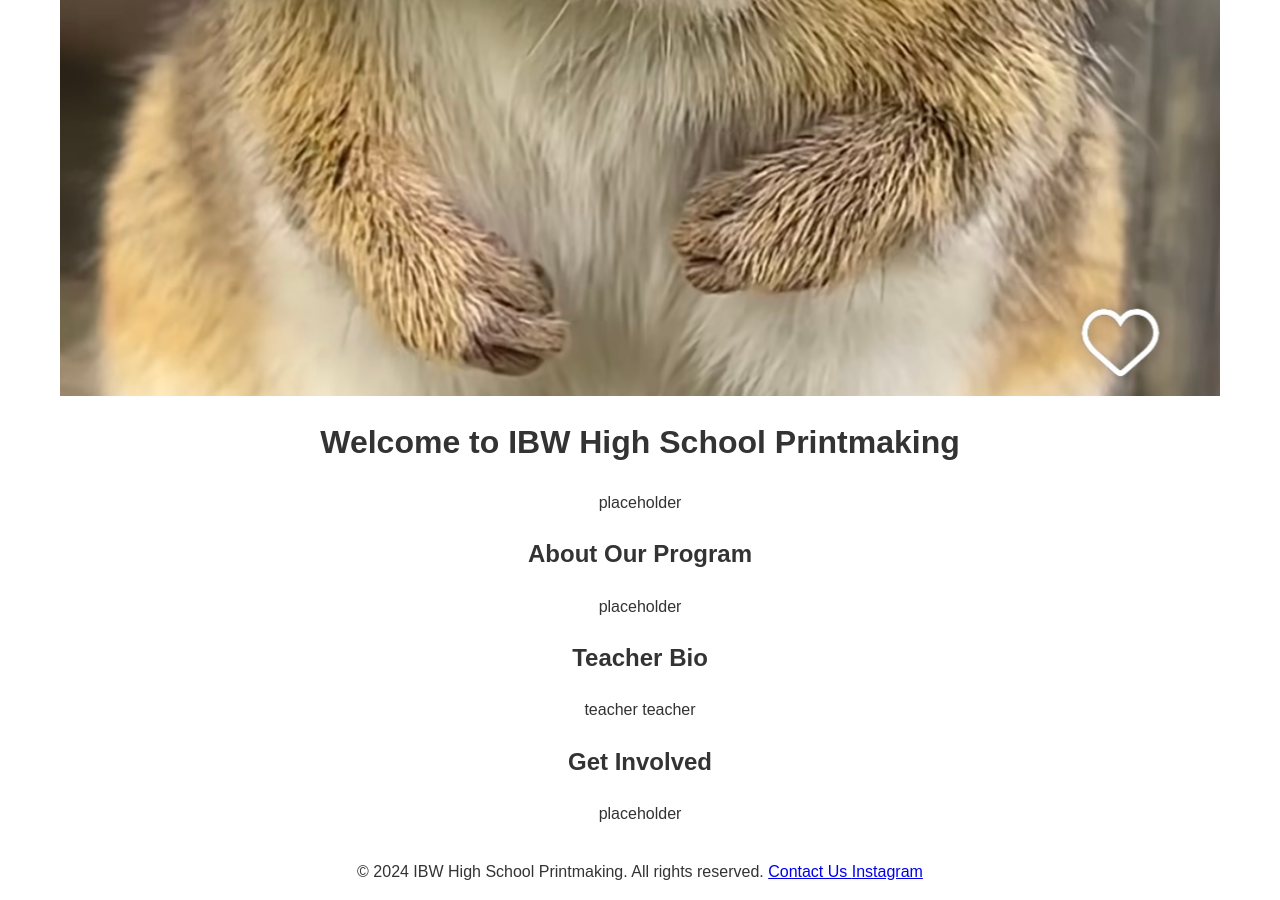
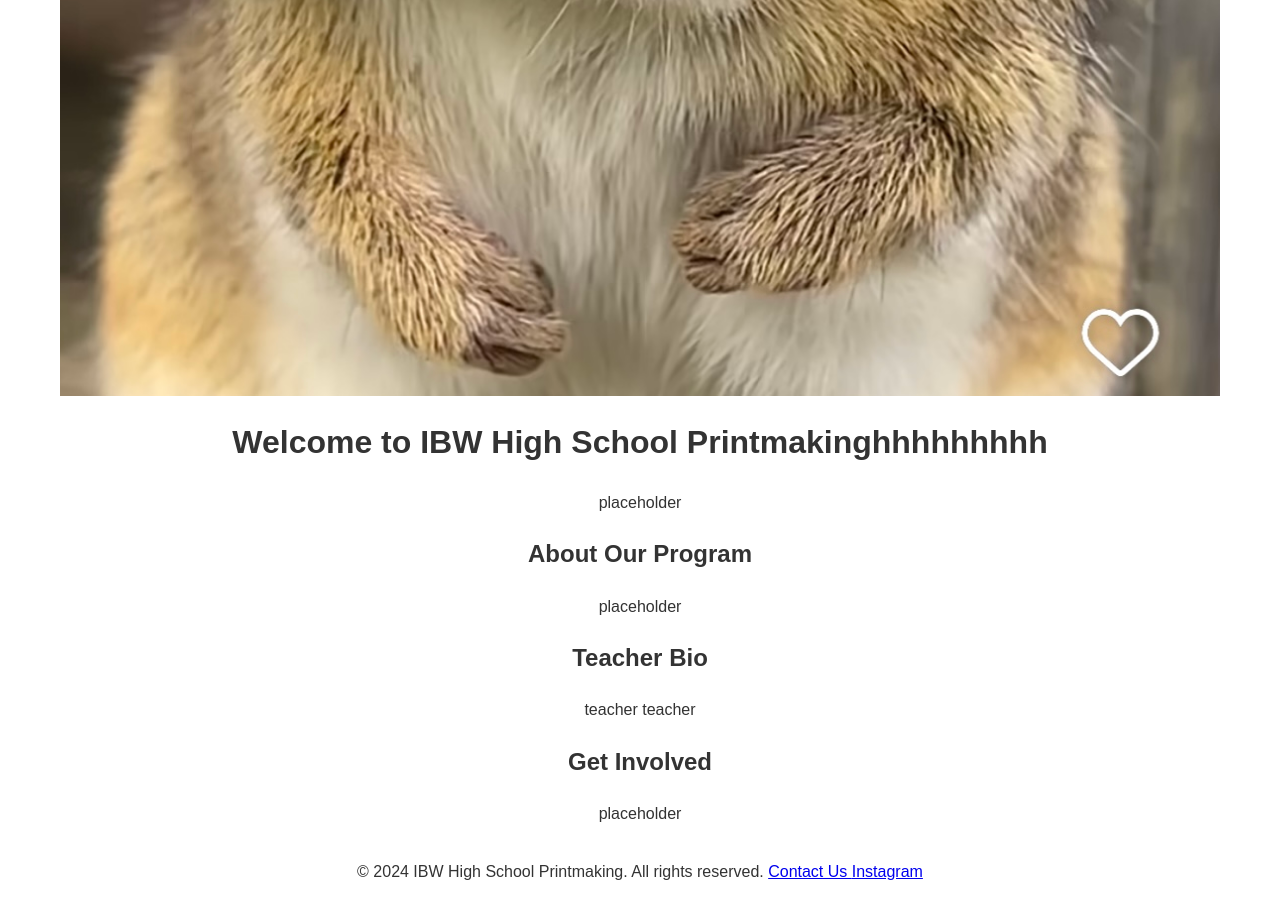
Before and after one commit to IBWPrintmaking/IBWPrintmaking.github.io, a Jekyll site: the page built from index.html, in a window 1280 px wide and 900 px high, scrolled down 932 px. Built offline with Jekyll 4.4.1, drawn with Linux system fonts in a browser that asks for light colours.

Commit message:
Update index.html

```diff
--- a/index.html
+++ b/index.html
@@ -15,7 +15,7 @@ title: Home
     <img src="assets/designs/IMG_5797.JPG" alt="alternatetext" style="width:100%; max-height:100%;" class="center">
 
     <div class="bodytext">
-      <h1>Welcome to IBW High School Printmaking</h1>
+      <h1>Welcome to IBW High School Printmakinghhhhhhhhh</h1>
       <p>placeholder</p>
 
       <h2>About Our Program</h2>
```
